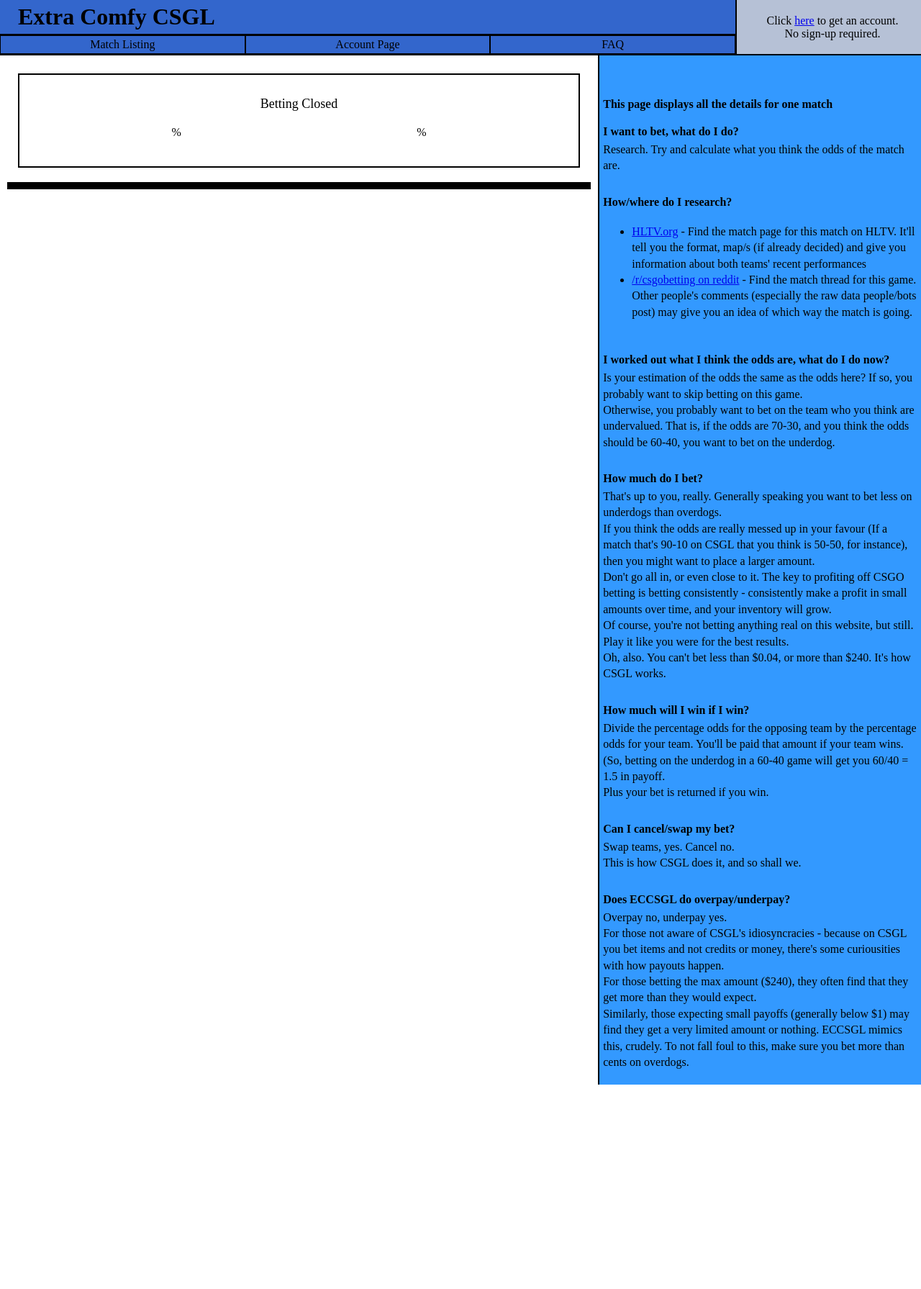
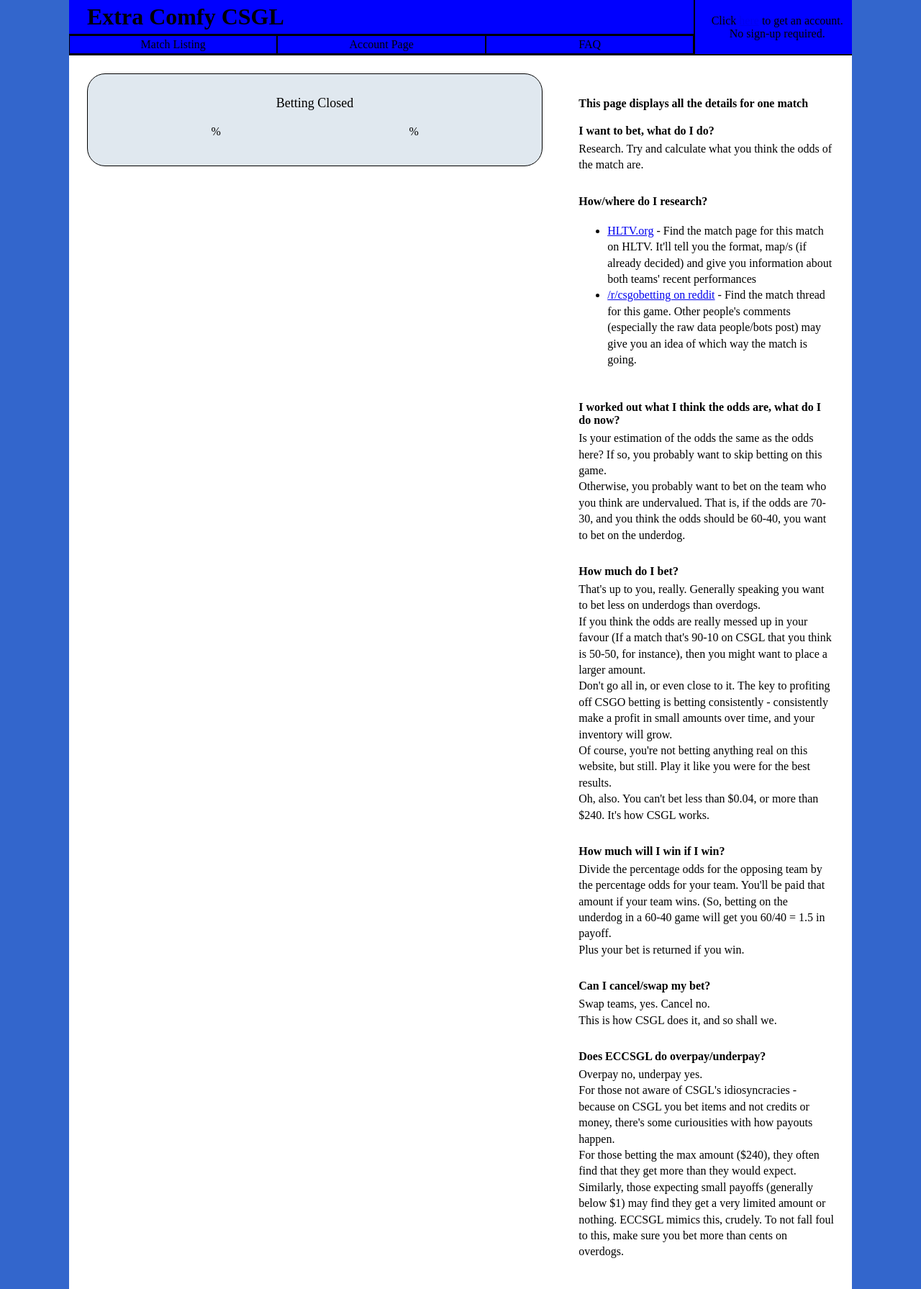
Before and after one commit to ECCSGL/comfy-beta, a Django app: template eccsgl/comfy/templates/slash_match.html in a window 1280 px wide. Shown: the whole page at 72% size. Before the commit the page ends 1507 px from the top, so only its background shows below. Run offline with Django 3.2, Linux system fonts and the light colour scheme; the template is opened without the code that fills it, so the values that code supplies are empty.

Commit message:
I really suck at css, part 3.

```diff
--- a/eccsgl/comfy/static/eccsgl.css
+++ b/eccsgl/comfy/static/eccsgl.css
@@ -1,6 +1,10 @@
 /*Header stuff */
 body {
 margin:0px;
+margin-left:7.5%;
+margin-right:7.5%;
+background-color:#3366cc;
+
 }
 #eccsgl_header {
 width:100%;display:table;
@@ -8,7 +12,7 @@ width:100%;display:table;
 
 #main_header {
 width:80%;display:inline-block;border-right:2px solid black; display:table-cell;
-background-color:#3366cc;
+background-color:blue;
 }
 
 #eccsgl_title {
@@ -48,7 +52,7 @@ text-align:center;
 
 #side_header {
 width:20%;display:table-cell;padding-left:10px;
-background-color:#B6C1D6;
+background-color:blue;
 text-align:center;
 vertical-align:middle;
 border-bottom:2px solid black;
@@ -58,16 +62,15 @@ border-bottom:2px solid black;
 
 #main_page_area {
 width:100%;overflow:auto;display:table;table-layout:fixed;position:relative;
+background-color:white;
 }
 
 #main_content {
 word-wrap:break-word;display:table-cell;width:65%;padding:10px;
-background-color:white;
 }
 
 #sidebar_content {
-word-wrap:break-word;display:table-cell;width:35%;border-left:2px solid black;padding:5px;
-background-color:#3399FF;
+word-wrap:break-word;display:table-cell;width:35%;padding:25px;
 }
 
 /* Sidebar questions + answers */
@@ -113,7 +116,8 @@ padding:10px;
 padding-bottom:20px;
 margin:15px;
 border-style:solid;
-border-width:2px
+border-width:1px;
+border-radius:25px;
 }
 
 .match_link_container A:link {text-decoration: none;color:initial;}
@@ -128,6 +132,14 @@ text-align:center;
 
 .match_details {
 text-align:center;
+}
+
+.matchopen {
+background-color: #80FFBB;
+}
+
+.matchclosed {
+background-color: #E0E8EF;
 }
 
 .teamtextleft {
@@ -152,9 +164,9 @@ background-color:grey;
 
 /* Bet stuff */
 .single_bet_short {
-margin:10px;border-style:solid;border-width:2px;padding:10px;
+margin:10px;padding:10px;
 }
 
 .betting_section {
-margin-top:20px;border-style:solid;border-width:5px;
+margin-top:20px;
 }
--- a/eccsgl/comfy/templates/eccsgl_header.html
+++ b/eccsgl/comfy/templates/eccsgl_header.html
@@ -13,7 +13,7 @@
                 </a>
             </div>
             <div class="navbar_wrapper">
-                <a href="/faq/">
+                <a href="/account/">
                     <div class="navbar_item">
                             Account Page
                     </div>
--- a/eccsgl/comfy/templates/one_match_brief.html
+++ b/eccsgl/comfy/templates/one_match_brief.html
@@ -1,6 +1,6 @@
 <div class="match_link_container">
 <a href="/match/{{match_dict.match_id}}">
-<div class="match">
+<div class="match {% if match_dict.state == 1 %} matchopen {% else %} matchclosed {% endif %}">
     <div class="match_details">
     <span class="eccsgl_subtitle">{{match_dict.time}} </span>
     <span class="eccsgl_subtitle">{% if match_dict.state == 2 %}MATCH LIVE {% else %} {% endif %}</span>
--- a/eccsgl/comfy/templates/one_match_detail.html
+++ b/eccsgl/comfy/templates/one_match_detail.html
@@ -30,11 +30,11 @@
         <input type="submit" name="Bet">
     </form>
 {% elif match_dict.state == 2 %}
-BETTING CLOSED
+<!-- BETTING CLOSED -->
 {% elif match_dict.state == 3 %}
-MATCH FINISHED, NOT YET PROCESSED. PLEASE WAIT.
+<!-- MATCH FINISHED, NOT YET PROCESSED. PLEASE WAIT. -->
 {% elif match_dict.state == 4 %}
-MATCH FINISHED, BETS DEALT WITH, SHOW WINNINGS (IF ANY)
+<!-- MATCH FINISHED, BETS DEALT WITH, SHOW WINNINGS (IF ANY) -->
 {% endif %}
 
 </div>
```
